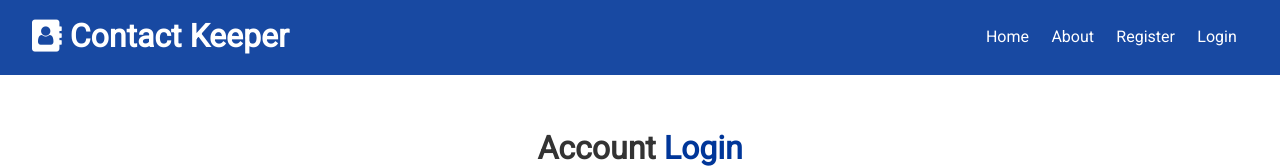
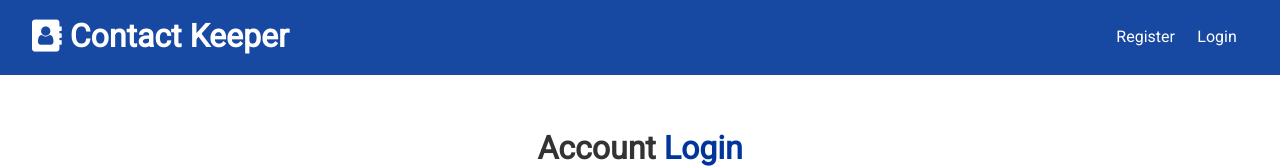
Before and after one commit to daniellespencer/contact-keeper, a React (Create React App) app in the folder client/: page /login in a window 1280 px wide. Shown: the top 168 px of the page. Built offline with nearby package versions, Linux system fonts and the light colour scheme.

Commit message:
logout & navbar

```diff
--- a/client/src/components/layout/Navbar.js
+++ b/client/src/components/layout/Navbar.js
@@ -1,26 +1,46 @@
-import React from 'react'
+import React, { Fragment, useContext } from 'react'
 import PropTypes from 'prop-types';
 import { Link } from 'react-router-dom';
+import AuthContext from  '../../context/auth/authContext';
 
 const Navbar = ({ title, icon }) => {
+    const authContext = useContext(AuthContext);
+
+    const { isAuthenticated, logout, user } = authContext;
+
+    const onLogout = () => {
+        logout();
+    }
+
+    const authLinks = (
+        <Fragment>
+            <li>Hello { user && user.name }</li>
+            <li>
+                <a onClick={onLogout} href="#!">
+                    <i className="fa fa-sign-out"></i> <span className="hide-sm">Logout</span>
+                </a>
+            </li>
+        </Fragment>
+    );
+
+    const guestLinks = (
+        <Fragment>
+            <li>
+                <Link to='/register'>Register</Link>
+            </li>
+            <li>
+                <Link to='/login'>Login</Link>
+            </li>
+        </Fragment>
+    );
+
     return (
         <div className="navbar bg-primary">
             <h1>
                 <i className={icon} /> {title}
             </h1>
             <ul>
-                <li>
-                <Link to='/'>Home</Link>
-                </li>
-                <li>
-                    <Link to='/about'>About</Link>
-                </li>
-                <li>
-                    <Link to='/register'>Register</Link>
-                </li>
-                <li>
-                    <Link to='/login'>Login</Link>
-                </li>
+                {isAuthenticated ? authLinks : guestLinks}
             </ul>
         </div>
     )
--- a/client/src/context/auth/AuthState.js
+++ b/client/src/context/auth/AuthState.js
@@ -94,7 +94,7 @@
 
     // Logout
     const logout = () => {
-        console.log("logout user")
+        dispatch({type: LOGOUT})
     };
 
     // Clear Errors
--- a/client/src/context/auth/authReducer.js
+++ b/client/src/context/auth/authReducer.js
@@ -30,6 +30,7 @@
             case REGISTER_FAIL:
             case AUTH_ERROR:
             case LOGIN_FAIL:
+            case LOGOUT:
                 localStorage.removeItem('token')
                 return {
                     ...state,
```
